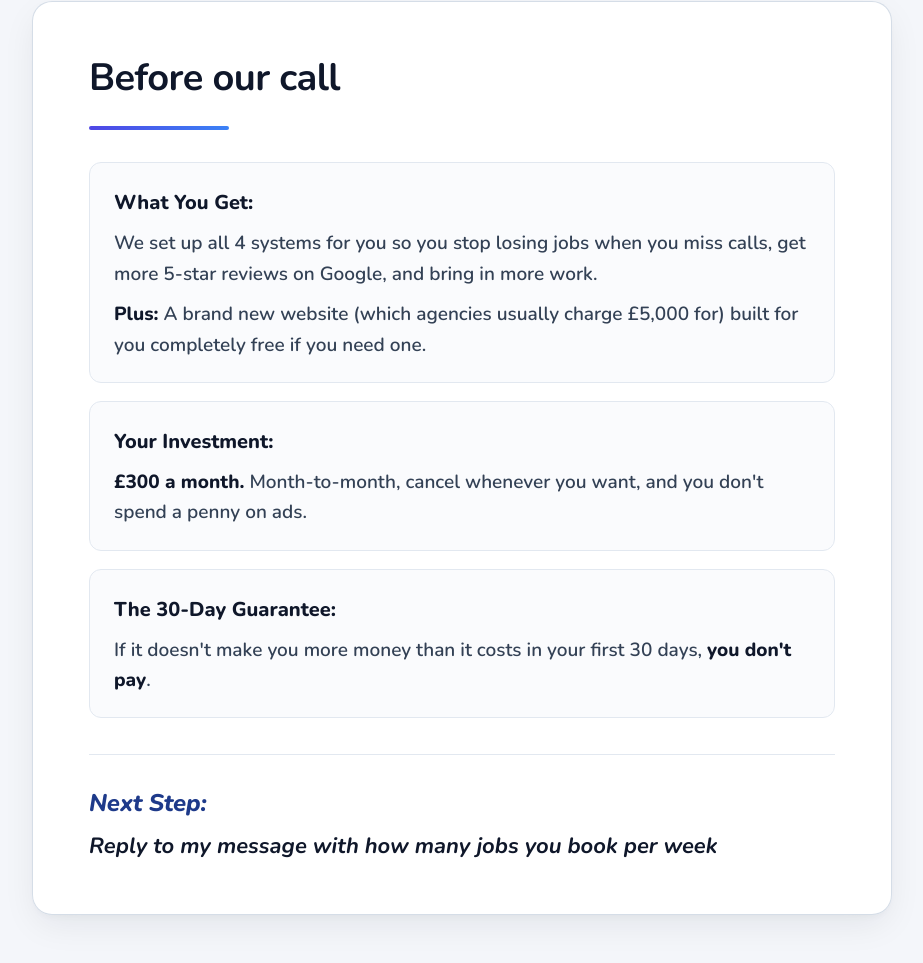
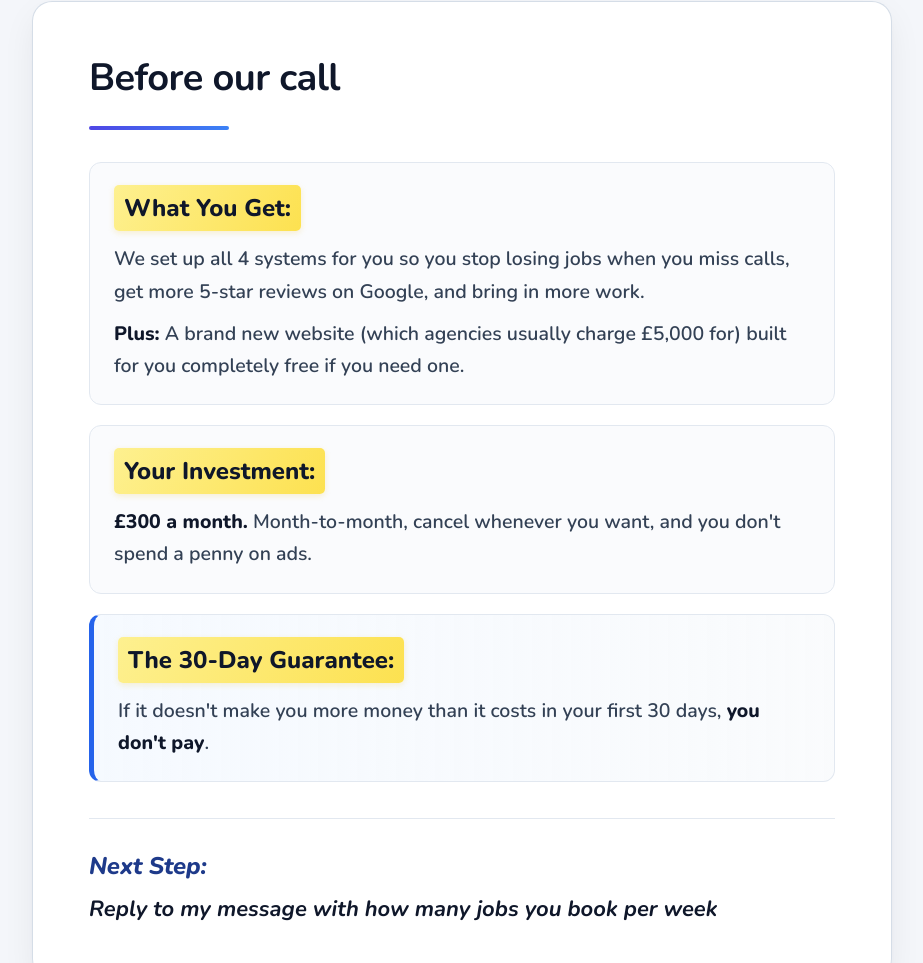
Before and after one commit to muhseena005/client-launch-proposal, a plain HTML site: page index.html in a window 1280 px wide. Shown: the part 5113-6076 px from the top of the page, without its empty margins (178-1101 px from the left). Drawn offline with nearby package versions, Linux system fonts and the light colour scheme.

Commit message:
Enlarge offer headings with yellow highlighter badge and add blue accent stripe to guarantee box

```diff
--- a/index.html
+++ b/index.html
@@ -372,11 +372,16 @@
     }
 
     .offer-group {
-      margin-bottom: 18px;
+      margin-bottom: 20px;
       padding: 22px 24px;
       background: rgba(248, 250, 252, 0.75);
       border: 1px solid #e2e8f0;
       border-radius: 12px;
+    }
+
+    .offer-group.guarantee-box {
+      border-left: 5px solid #2563eb;
+      background: linear-gradient(90deg, rgba(239, 246, 255, 0.6) 0%, rgba(248, 250, 252, 0.75) 100%);
     }
 
     .offer-group:last-of-type {
@@ -384,16 +389,20 @@
     }
 
     .offer-title {
-      font-size: 20px;
+      font-size: 24px;
       font-weight: 800;
       color: #0f172a;
-      margin-bottom: 8px;
-      display: block;
+      margin-bottom: 12px;
+      display: inline-block;
+      background: linear-gradient(120deg, rgba(254, 240, 138, 0.95) 0%, rgba(253, 224, 71, 0.95) 100%);
+      padding: 2px 10px;
+      border-radius: 5px;
+      box-shadow: 0 2px 6px rgba(234, 179, 8, 0.18);
     }
 
     .offer-desc {
-      font-size: 19px;
-      line-height: 1.6;
+      font-size: 19.5px;
+      line-height: 1.65;
       color: #334155;
       font-weight: 600;
       margin: 0;
@@ -679,7 +688,7 @@
         <p class="offer-desc"><strong>£300 a month.</strong> Month-to-month, cancel whenever you want, and you don't spend a penny on ads.</p>
       </div>
 
-      <div class="offer-group">
+      <div class="offer-group guarantee-box">
         <strong class="offer-title">The 30-Day Guarantee:</strong>
         <p class="offer-desc">If it doesn't make you more money than it costs in your first 30 days, <strong>you don't pay</strong>.</p>
       </div>
```
